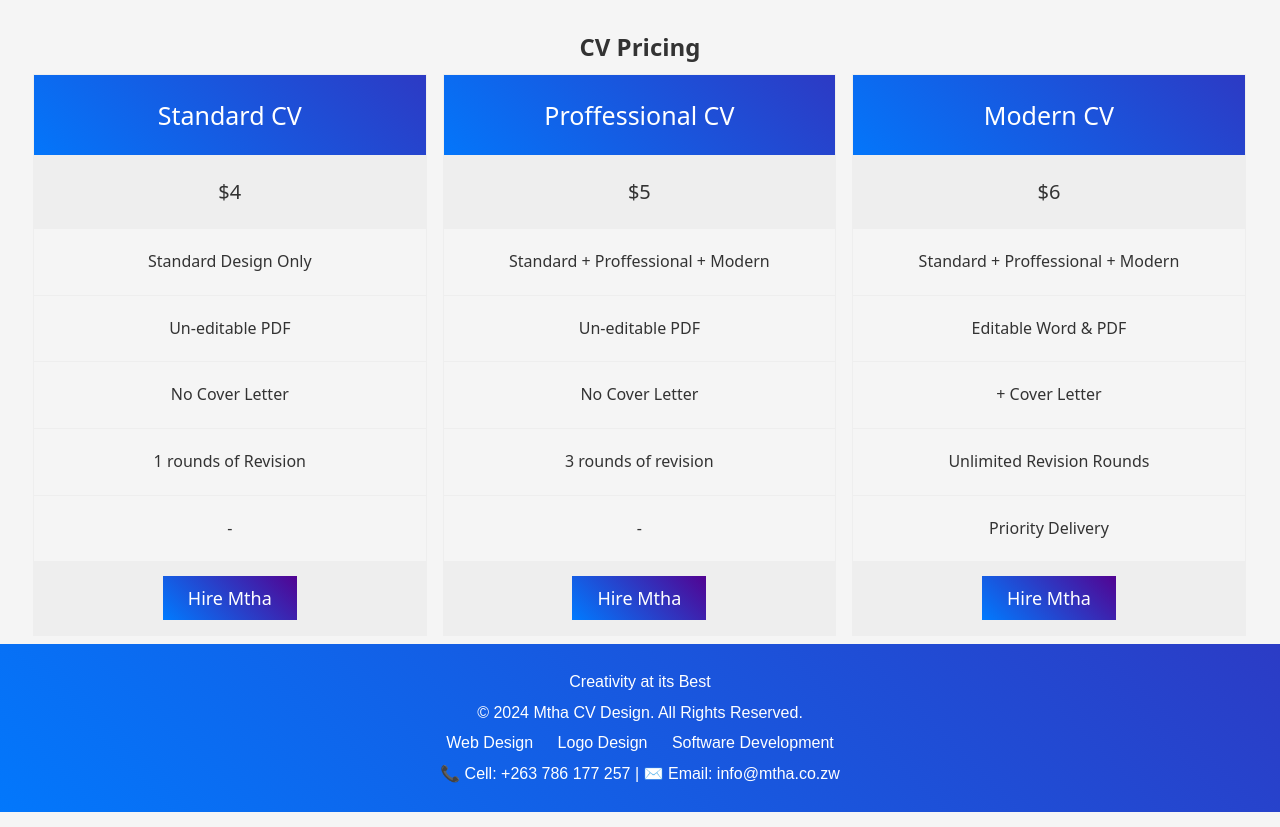
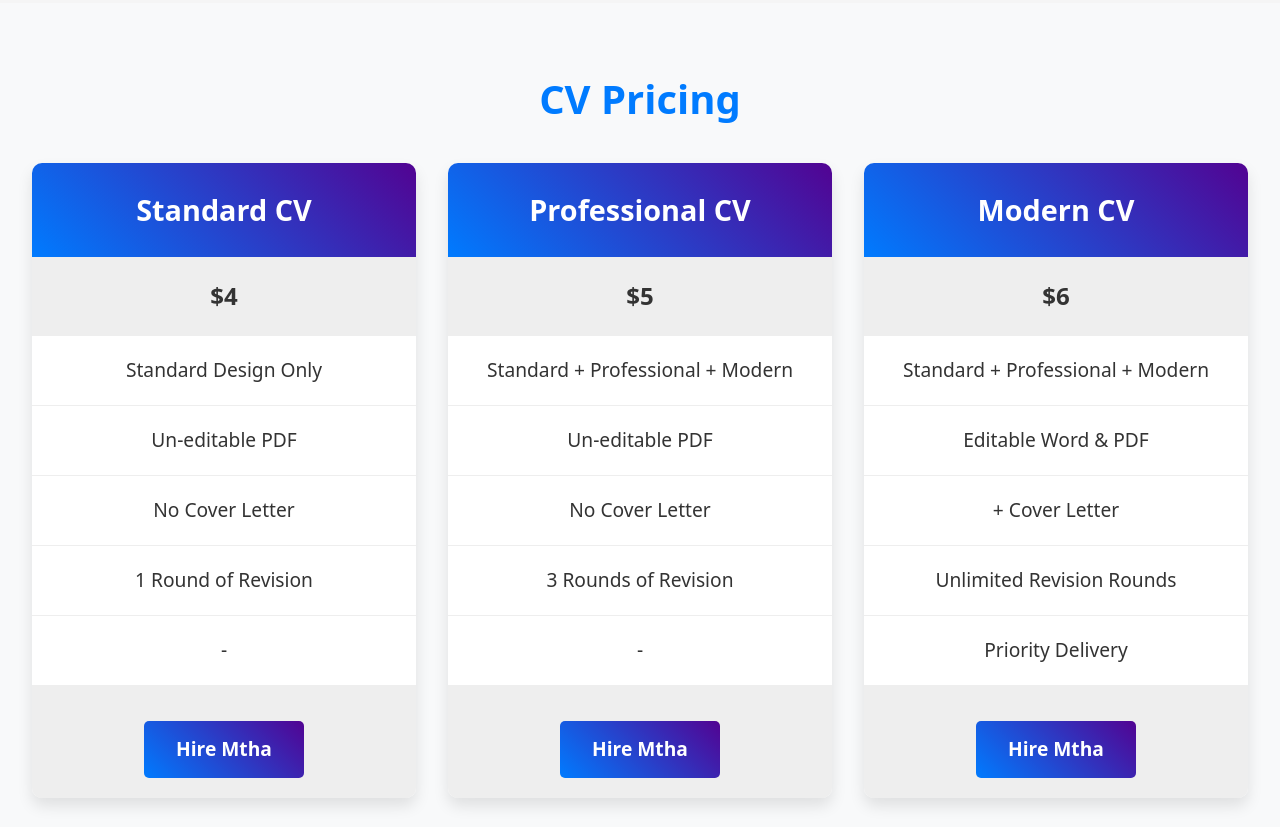
Before and after one commit to Mthandaworld/mthandazomoyo, a plain HTML site: page cv/index.html in a window 1280 px wide. Shown: the part 2153-2980 px from the top of the page. Drawn offline with Linux system fonts and the light colour scheme.

Commit message:
tweaks on the pricing

```diff
--- a/cv/index.html
+++ b/cv/index.html
@@ -135,7 +135,7 @@
     </section>
 
     <!-- Pricing Section -->
-    <section id="pricing" class="pricing">
+    <!-- <section id="pricing" class="pricing">
       <div class="pricebox container">
         <h2 style="text-align:center">CV Pricing</h2>
 
@@ -180,9 +180,62 @@
 
 
       </div>
-    </section>
+    </section> -->
 
 
+    <section id="pricing" class="pricing">
+      <div class="container">
+        <h2>CV Pricing</h2>
+        <div class="pricebox">
+
+          <div class="columns">
+            <ul class="price">
+              <li class="header">Standard CV</li>
+              <li class="grey">$4</li>
+              <li>Standard Design Only</li>
+              <li>Un-editable PDF</li>
+              <li>No Cover Letter</li>
+              <li>1 Round of Revision</li>
+              <li>-</li>
+              <li class="grey">
+                <a target="_blank" href="https://wa.me/263786177257" class="button">Hire Mtha</a>
+              </li>
+            </ul>
+          </div>
+
+          <div class="columns">
+            <ul class="price">
+              <li class="header">Professional CV</li>
+              <li class="grey">$5</li>
+              <li>Standard + Professional + Modern</li>
+              <li>Un-editable PDF</li>
+              <li>No Cover Letter</li>
+              <li>3 Rounds of Revision</li>
+              <li>-</li>
+              <li class="grey">
+                <a target="_blank" href="https://wa.me/263786177257" class="button">Hire Mtha</a>
+              </li>
+            </ul>
+          </div>
+
+          <div class="columns">
+            <ul class="price">
+              <li class="header">Modern CV</li>
+              <li class="grey">$6</li>
+              <li>Standard + Professional + Modern</li>
+              <li>Editable Word & PDF</li>
+              <li>+ Cover Letter</li>
+              <li>Unlimited Revision Rounds</li>
+              <li>Priority Delivery</li>
+              <li class="grey">
+                <a target="_blank" href="https://wa.me/263786177257" class="button">Hire Mtha</a>
+              </li>
+            </ul>
+          </div>
+
+        </div>
+      </div>
+    </section>
 
     </section>
     <div class="wabtn" id="wabutton">
--- a/cv/styles.css
+++ b/cv/styles.css
@@ -529,72 +529,88 @@ form button:hover {
     max-width: 250px;
   }
 
-  /* Pricing styles */
-
-  * {
-    box-sizing: border-box;
+  /* Pricing Section */
+.pricing {
+    padding: 4rem 2rem;
+    background: #f8f9fa;
+    text-align: center;
   }
 
-  .pricebox{
-    padding: 25px;
+  .pricing h2 {
+    font-size: 2.5rem;
+    margin-bottom: 2rem;
+    color: #007bff;
   }
 
-  .columns {
-    float: left;
-    width: 33.3%;
-    padding: 8px;
+  .pricebox {
+    display: grid;
+    grid-template-columns: repeat(auto-fit, minmax(300px, 1fr));
+    gap: 2rem;
   }
 
+  /* Pricing Cards */
   .price {
     list-style-type: none;
-    border: 1px solid #eee;
-    margin: 0;
-    padding: 0;
-    -webkit-transition: 0.3s;
-    transition: 0.3s;
+    background: #fff;
+    border-radius: 10px;
+    overflow: hidden;
+    box-shadow: 0 8px 15px rgba(0, 0, 0, 0.1);
+    transition: transform 0.3s ease, box-shadow 0.3s ease;
   }
 
   .price:hover {
-    box-shadow: 0 8px 12px 0 rgba(0,0,0,0.2)
+    transform: translateY(-5px);
+    box-shadow: 0 12px 20px rgba(0, 0, 0, 0.2);
   }
 
   .price .header {
-    background-color: #0D2037;
-    background: linear-gradient(45deg, #007bff, #520392);  /* Gradient Background */
-    background-size: 200% 200%;
-    animation: btngradientAnimation 5s ease infinite;
+    background: linear-gradient(45deg, #007bff, #520392);
     color: white;
-    font-size: 25px;
+    font-size: 1.8rem;
+    padding: 1.5rem;
+    font-weight: bold;
   }
 
   .price li {
+    padding: 1.2rem;
+    font-size: 1.2rem;
     border-bottom: 1px solid #eee;
-    padding: 20px;
-    text-align: center;
+    color: #333;
   }
 
   .price .grey {
-    background-color: #eee;
-    font-size: 20px;
+    background: #eee;
+    font-size: 1.5rem;
+    font-weight: bold;
   }
 
+  /* Button Styles */
   .button {
-    background-color: #004AAD;
+    display: inline-block;
     background: linear-gradient(45deg, #007bff, #520392);
-    animation: gradientAnimation 5s ease infinite;
+    color: white;
+    padding: 0.8rem 2rem;
+    margin-top: 1rem;
     border: none;
-    color: white;
-    padding: 10px 25px;
-    text-align: center;
+    font-size: 1.2rem;
+    border-radius: 5px;
+    cursor: pointer;
     text-decoration: none;
-    font-size: 18px;
+    transition: background 0.3s ease, transform 0.2s ease;
   }
 
-  @media only screen and (max-width: 600px) {
-    .columns {
-      width: 100%;
+  .button:hover {
+    transform: scale(1.05);
+    background: linear-gradient(45deg, #520392, #007bff);
+  }
+
+  /* Responsive Design */
+  @media (max-width: 768px) {
+    .pricing {
+      padding: 3rem 1rem;
     }
   }
+
 
   /* Promotion Styles */
 
```
